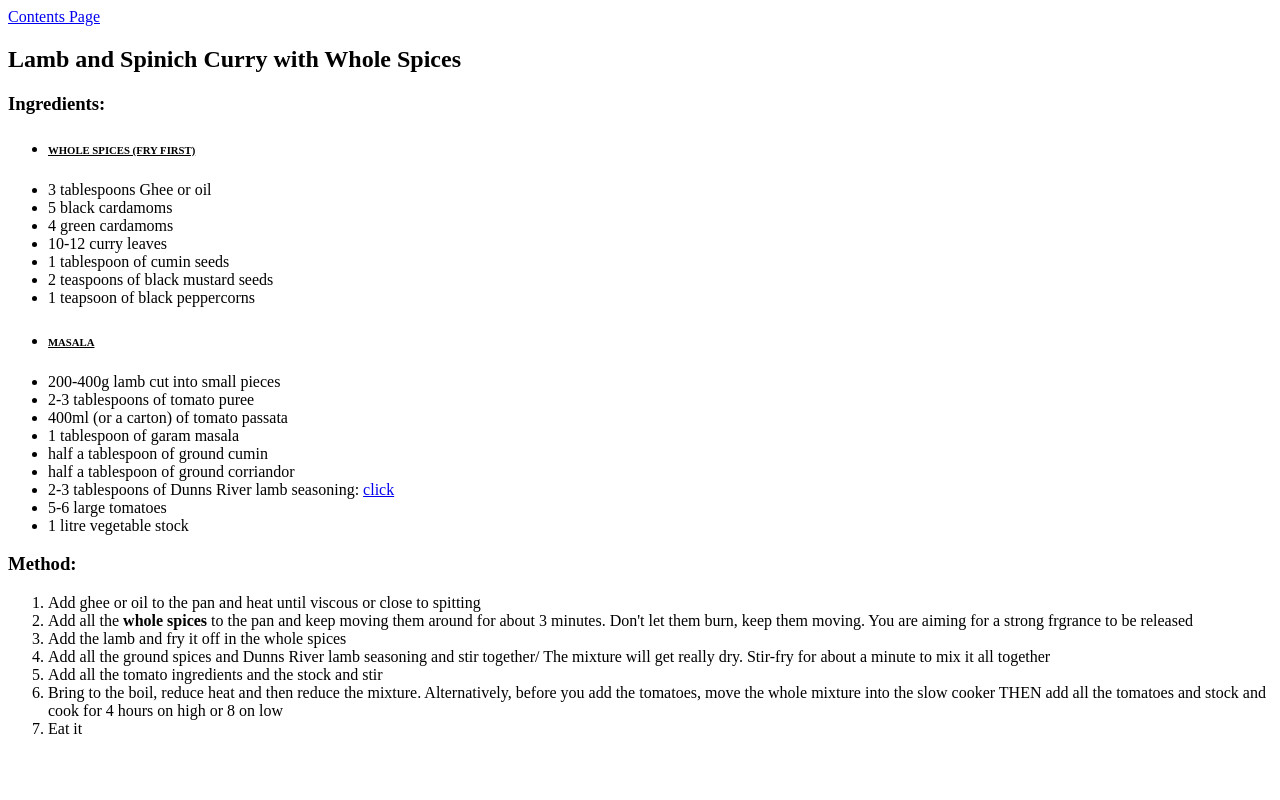
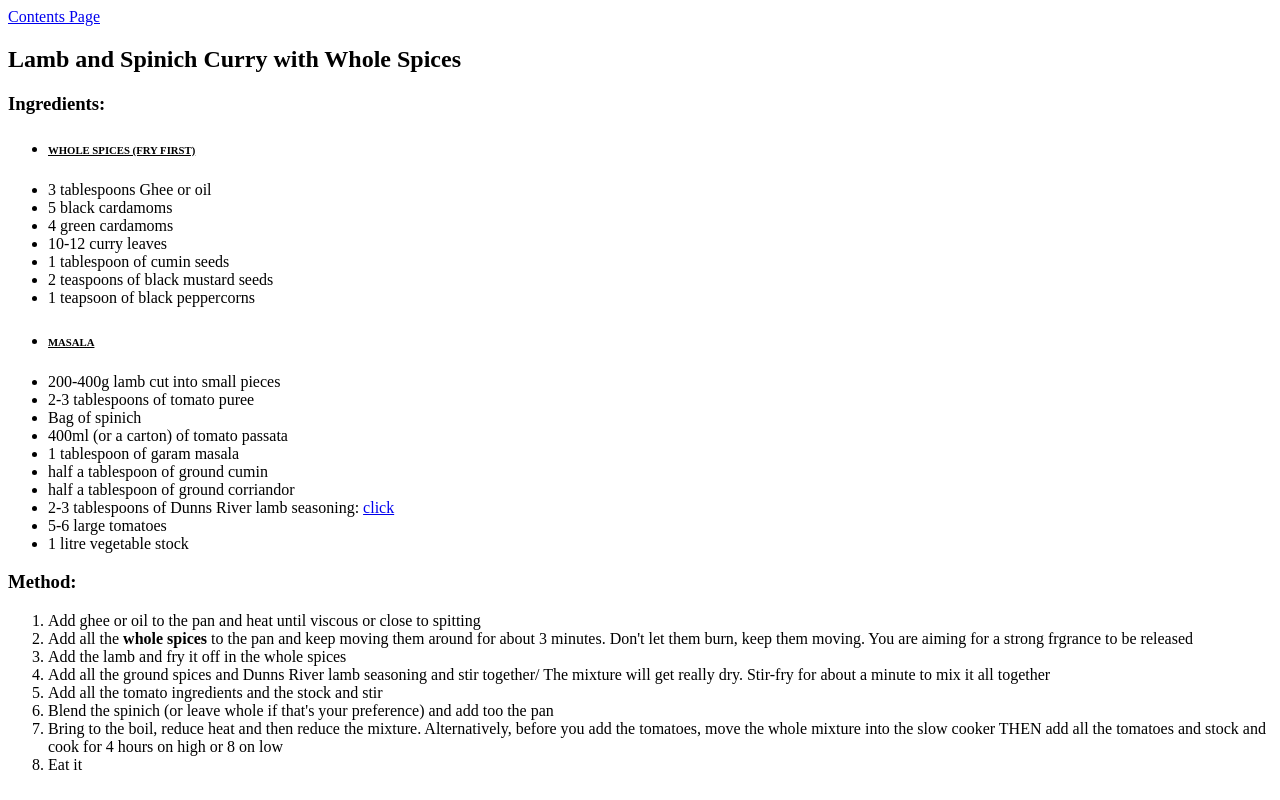
Before and after one commit to PlebianJim/recipes, a plain HTML site: page lambSaag.html in a window 1280 px wide. Drawn offline with Linux system fonts and the light colour scheme.

Commit message:
added spinch ingredient to the recipe

```diff
--- a/lambSaag.html
+++ b/lambSaag.html
@@ -21,6 +21,7 @@
         <li><h6 style="text-decoration: underline;">MASALA</h6></li>
         <li>200-400g lamb cut into small pieces</li>
         <li>2-3 tablespoons of tomato puree</li>
+        <li>Bag of spinich</li>
         <li>400ml (or a carton) of tomato passata</li>
         <li>1 tablespoon of garam masala</li>
         <li>half a tablespoon of ground cumin</li>
@@ -36,6 +37,7 @@
         <li>Add the lamb and fry it off in the whole spices</li>
         <li>Add all the ground spices and Dunns River lamb seasoning and stir together/ The mixture will get really dry. Stir-fry for about a minute to mix it all together</li>
         <li>Add all the tomato ingredients and the stock and stir</li>
+        <li>Blend the spinich (or leave whole if that's your preference) and add too the pan</li>
         <li>Bring to the boil, reduce heat and then reduce the mixture. Alternatively, before you add the tomatoes, move the whole mixture into the slow cooker THEN add all the tomatoes and stock and cook for 4 hours on high or 8 on low</li>
         <li>Eat it</li>
     </ol>
```
